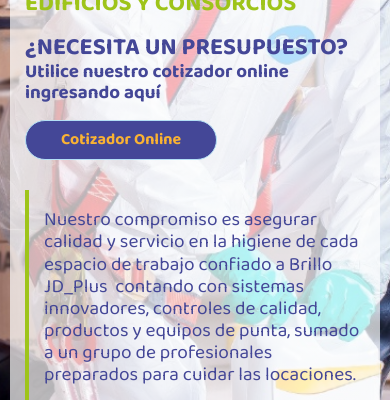
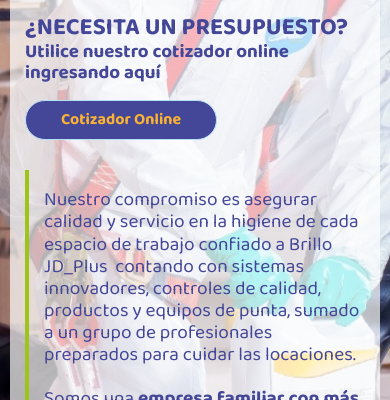
Before and after one commit to vquintela/brillo_jd_plus, a plain HTML site: page index.html in a window 390 px wide. Shown: the part 351-751 px from the top of the page. Drawn offline with nearby package versions, Linux system fonts and the light colour scheme.

Commit message:
retoroque

```diff
--- a/sass/styles.scss
+++ b/sass/styles.scss
@@ -692,7 +692,7 @@ footer {
 @media screen and (max-width:750px){
     .masthead {
         height: auto;
-        padding-top: 110px;
+        padding-top: 90px;
         padding-bottom: 30px;
         .masthead-contenedor {
             flex-direction: column;
```
Also changed, not shown: sass/styles.css, 1 other file.
